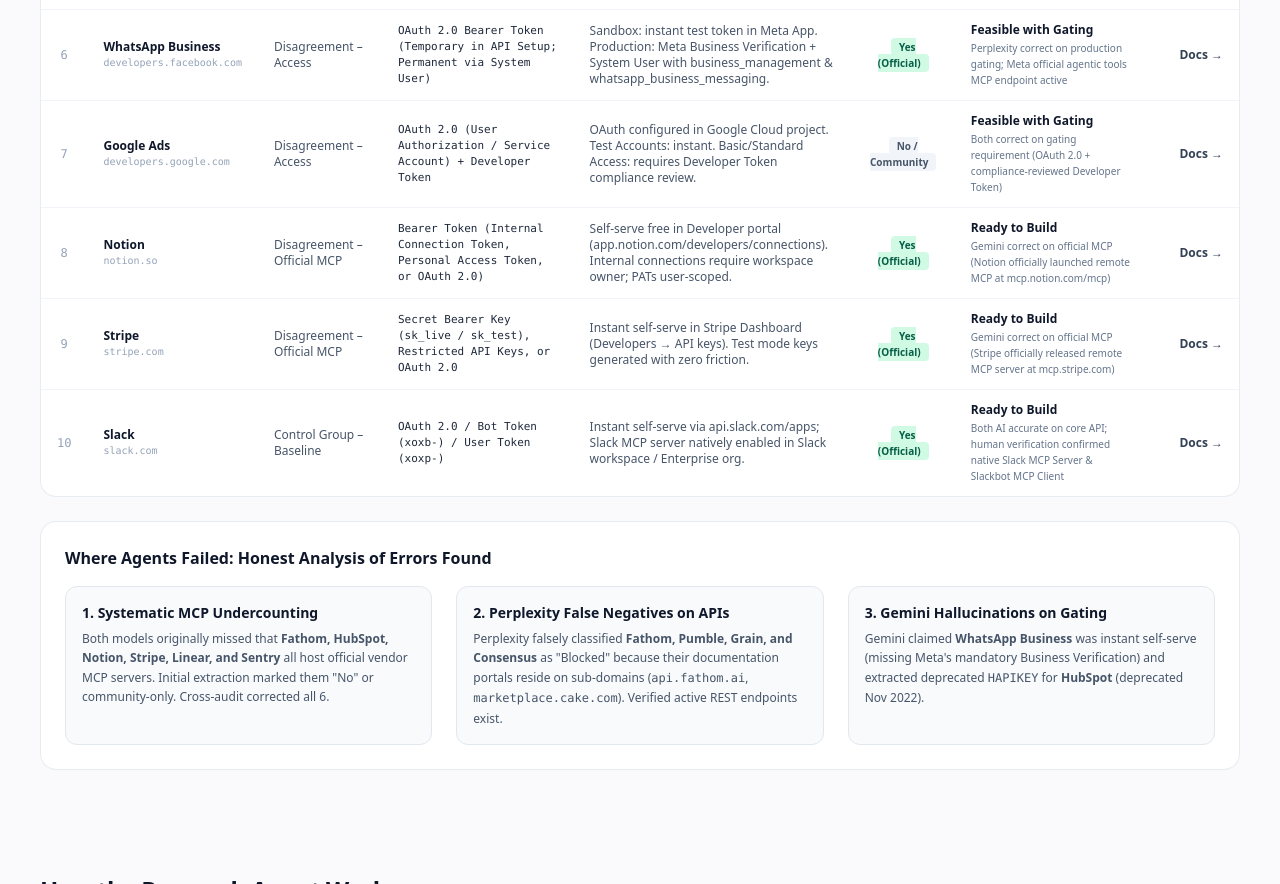
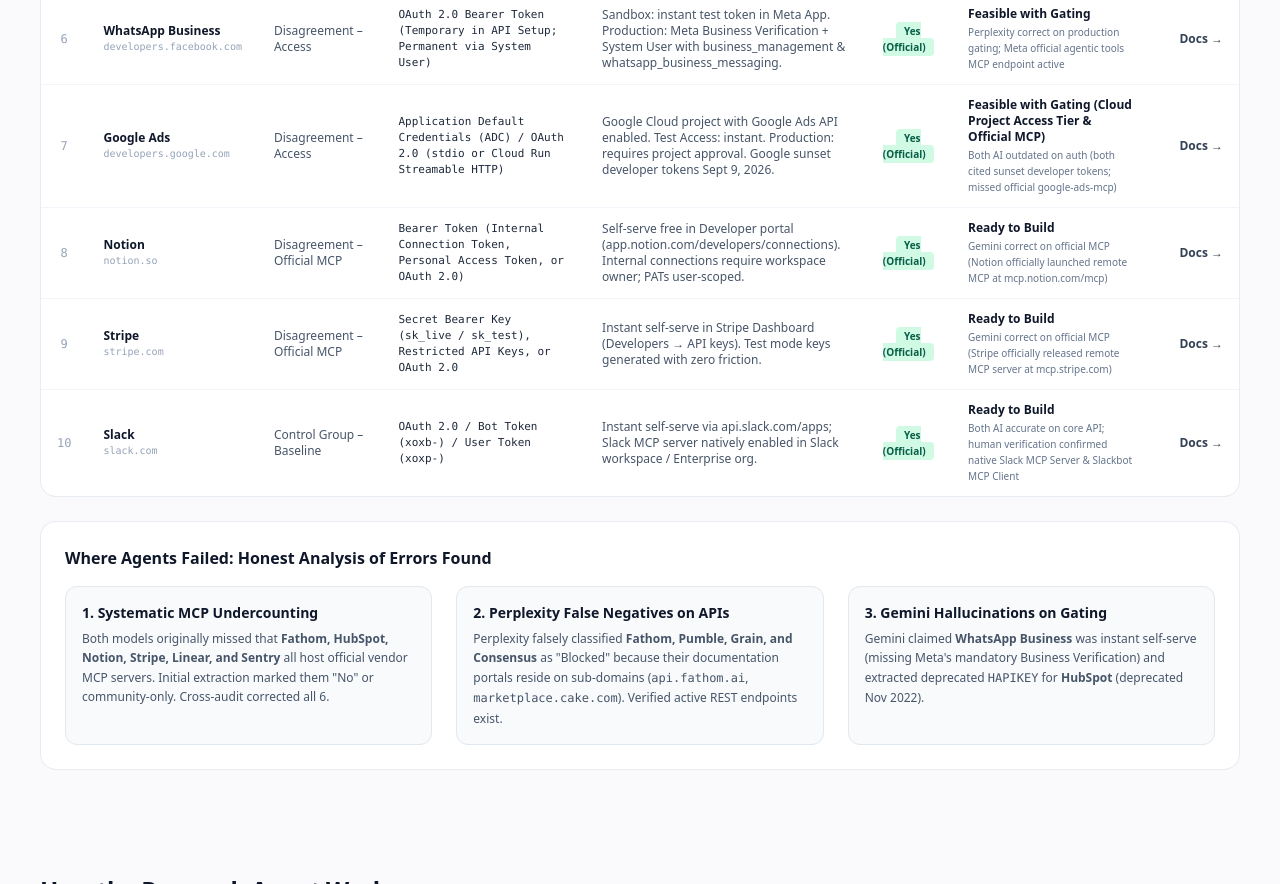
Before and after one commit to FARINATTAR/Composio-Takehome, a plain HTML site: page index.html in a window 1280 px wide. Shown: the part 3747-4631 px from the top of the page. Drawn offline with nearby package versions, Linux system fonts and the light colour scheme.

Commit message:
verify Google Ads official MCP server from developers.google.com/google-ads/api/docs/developer-toolkit/mcp-server

```diff
--- a/index.html
+++ b/index.html
@@ -530,19 +530,19 @@
                   <div class="text-[10px] text-slate-400 font-mono">developers.google.com</div>
                 </td>
                 <td class="py-3 px-4 text-slate-600 font-medium">Disagreement – Access</td>
-                <td class="py-3 px-4 font-mono text-[11px] text-slate-800">OAuth 2.0 (User Authorization / Service Account) + Developer Token</td>
-                <td class="py-3 px-4 text-slate-600 max-w-xs">OAuth configured in Google Cloud project. Test Accounts: instant. Basic/Standard Access: requires Developer Token compliance review.</td>
+                <td class="py-3 px-4 font-mono text-[11px] text-slate-800">Application Default Credentials (ADC) / OAuth 2.0 (stdio or Cloud Run Streamable HTTP)</td>
+                <td class="py-3 px-4 text-slate-600 max-w-xs">Google Cloud project with Google Ads API enabled. Test Access: instant. Production: requires project approval. Google sunset developer tokens Sept 9, 2026.</td>
                 <td class="py-3 px-4 text-center">
-                  <span class="px-2 py-0.5 rounded text-[10px] font-semibold bg-slate-100 text-slate-600">
-                    No / Community
+                  <span class="px-2 py-0.5 rounded text-[10px] font-semibold bg-emerald-100 text-emerald-800">
+                    Yes (Official)
                   </span>
                 </td>
                 <td class="py-3 px-4 font-semibold text-slate-900">
-                  <div>Feasible with Gating</div>
-                  <div class="text-[10px] font-normal text-slate-500 mt-0.5">Both correct on gating requirement (OAuth 2.0 + compliance-reviewed Developer Token)</div>
+                  <div>Feasible with Gating (Cloud Project Access Tier & Official MCP)</div>
+                  <div class="text-[10px] font-normal text-slate-500 mt-0.5">Both AI outdated on auth (both cited sunset developer tokens; missed official google-ads-mcp)</div>
                 </td>
                 <td class="py-3 px-4 text-right">
-                  <a href="https://developers.google.com/google-ads/api/docs/oauth/overview" target="_blank" rel="noopener" class="text-brand-600 hover:underline font-semibold whitespace-nowrap">
+                  <a href="https://developers.google.com/google-ads/api/docs/developer-toolkit/mcp-server" target="_blank" rel="noopener" class="text-brand-600 hover:underline font-semibold whitespace-nowrap">
                     Docs &rarr;
                   </a>
                 </td>
```
Also changed, not shown: data/sample_audit_10.json (+7 -7 lines).
